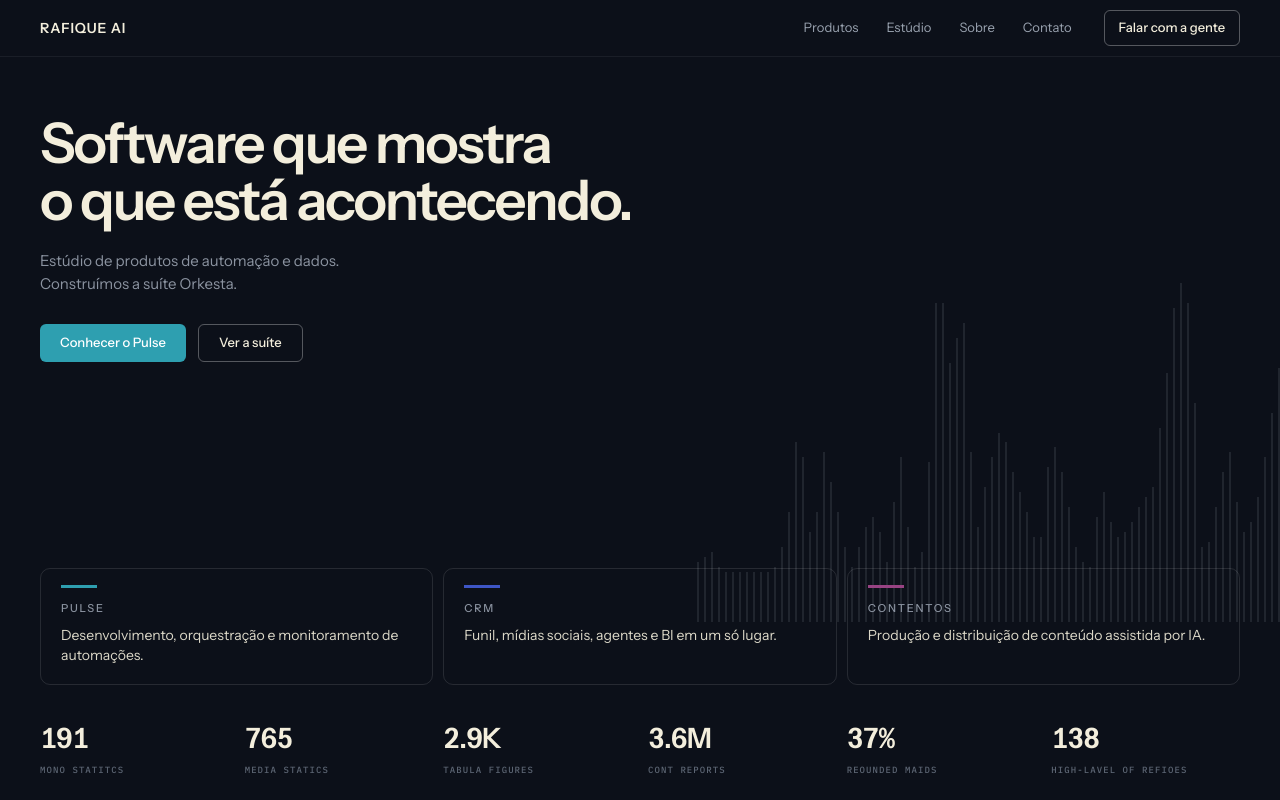
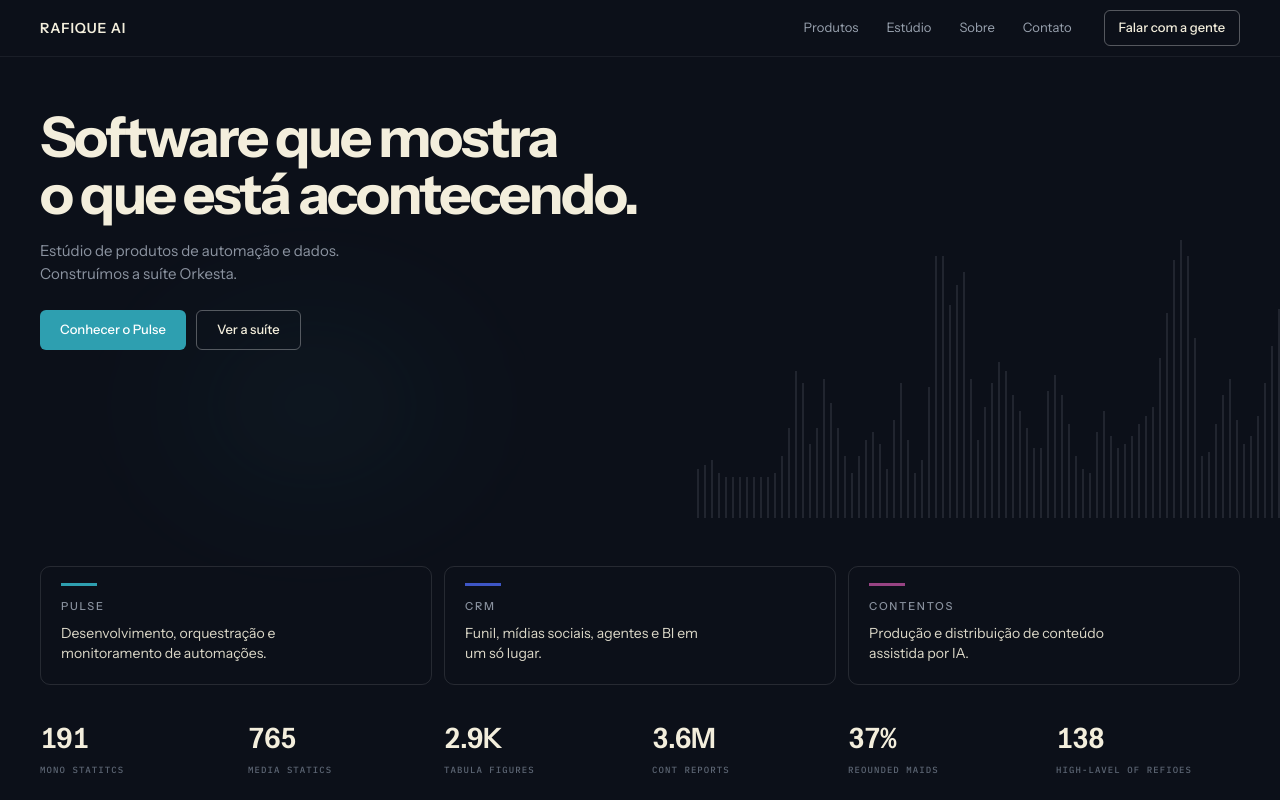
Before and after one commit to RafiqueAI-pro/rafiqueai-website, a Next.js app: page / in a window 1280 px wide. Built offline with nearby package versions, Linux system fonts and the light colour scheme.

Commit message:
Tighten hero spacing and trama position to mock
Add CTA glow, heavier headline, shorter hero-to-cards gap, and shift the
signal weave left/up to sit behind the copy like sitenovo.png.

```diff
--- a/src/components/home/HomeHero.tsx
+++ b/src/components/home/HomeHero.tsx
@@ -39,53 +39,63 @@ export function HomeHero() {
     <section className="relative isolate overflow-hidden">
       <SignalWeave />
 
+      {/* Glow teal suave atrás dos CTAs — presente no mock. */}
+      <div
+        aria-hidden
+        className="pointer-events-none absolute left-[8%] top-[28%] h-[280px] w-[420px] rounded-full opacity-40 blur-3xl max-md:hidden"
+        style={{
+          background:
+            "radial-gradient(ellipse at center, rgba(46,159,176,0.22) 0%, rgba(46,159,176,0.06) 45%, transparent 70%)",
+        }}
+      />
+
       <div
         className="relative z-10 mx-auto flex w-full max-w-site flex-col px-[82px] max-[1375px]:px-10 max-md:px-6"
         style={{ minHeight: "calc(100dvh - 57px)" }}
       >
-        <div className="pt-[58px] max-md:pt-10">
-          <h1 className="max-w-[700px] font-sans text-[56px] font-semibold leading-[1.02] tracking-[-0.038em] text-cream max-lg:text-[44px] max-md:text-[34px]">
+        <div className="pt-[52px] max-md:pt-10">
+          <h1 className="max-w-[720px] font-sans text-[56px] font-bold leading-[1.02] tracking-[-0.04em] text-cream max-lg:text-[44px] max-md:text-[34px]">
             Software que mostra
             <br />
             o que está acontecendo.
           </h1>
-          <p className="mt-5 max-w-[390px] text-[15px] leading-[1.55] text-[#8B93A0]">
+          <p className="mt-4 max-w-[390px] text-[15px] leading-[1.55] text-[#8B93A0]">
             Estúdio de produtos de automação e dados.
             <br />
             Construímos a suíte Orkesta.
           </p>
 
-          <div className="mt-7 flex flex-wrap items-center gap-3">
+          <div className="mt-6 flex flex-wrap items-center gap-2.5">
             <Link
               href="/produtos/orkesta"
-              className="inline-flex h-[38px] items-center justify-center rounded-md bg-pulse-500 px-5 text-[13px] font-medium text-white transition-colors duration-base ease-standard hover:bg-pulse-600"
+              className="inline-flex h-10 items-center justify-center rounded-md bg-pulse-500 px-5 text-[13px] font-medium text-white transition-colors duration-base ease-standard hover:bg-pulse-600"
             >
               Conhecer o Pulse
             </Link>
             <Link
               href="/#produtos"
-              className="inline-flex h-[38px] items-center justify-center rounded-md border border-white/30 px-5 text-[13px] font-medium text-cream transition-colors duration-base ease-standard hover:border-white/45 hover:bg-white/[0.03]"
+              className="inline-flex h-10 items-center justify-center rounded-md border border-white/30 px-5 text-[13px] font-medium text-cream transition-colors duration-base ease-standard hover:border-white/45 hover:bg-white/[0.03]"
             >
               Ver a suíte
             </Link>
           </div>
         </div>
 
-        <div className="mt-[88px] flex flex-1 flex-col justify-end pb-6 max-md:mt-12">
+        <div className="mt-14 flex flex-1 flex-col justify-end pb-6 max-md:mt-12">
           <div
             id="produtos"
-            className="grid grid-cols-1 gap-2.5 md:grid-cols-3"
+            className="grid grid-cols-1 gap-3 md:grid-cols-3"
           >
             {PRODUCTS.map((product) => (
               <article
                 key={product.id}
-                className="rounded-[10px] border border-white/[0.11] bg-transparent px-5 pb-[18px] pt-4"
+                className="rounded-[10px] border border-white/[0.11] bg-transparent px-5 pb-5 pt-4"
               >
                 <div className={`mb-3 h-[3px] w-9 ${product.accent}`} />
                 <h2 className="font-sans text-[11px] font-medium uppercase tracking-[0.16em] text-[#8B93A0]">
                   {product.name}
                 </h2>
-                <p className="mt-2 text-[14px] leading-[1.45] text-cream/90">
+                <p className="mt-2 max-w-[240px] text-[14px] leading-[1.45] text-cream/90">
                   {product.description}
                 </p>
               </article>
@@ -94,10 +104,10 @@ export function HomeHero() {
 
           <div
             id="estudio"
-            className="mt-8 grid grid-cols-1 gap-2.5 md:grid-cols-3"
+            className="mt-8 grid grid-cols-1 gap-3 md:grid-cols-3"
           >
             {PRODUCTS.map((product) => (
-              <div key={product.id} className="grid grid-cols-2 gap-x-4">
+              <div key={product.id} className="grid grid-cols-2 gap-x-6">
                 {product.stats.map((stat) => (
                   <div key={stat.label}>
                     <div className="font-sans text-[28px] font-semibold tabular-nums tracking-[-0.03em] text-cream">
--- a/src/components/home/SignalWeave.tsx
+++ b/src/components/home/SignalWeave.tsx
@@ -1,6 +1,5 @@
 /**
  * Alturas das barras medidas no mock (gaps filtrados).
- * densify → ~80 barras, 2px + gap 5px ≈ trama do sitenovo.
  */
 const MEASURED = [
   12, 14, 10, 10, 10, 10, 10, 17, 42, 14, 34, 23, 10, 17, 22, 12, 35, 10, 16,
@@ -28,17 +27,18 @@ export function SignalWeave({ className = "" }: { className?: string }) {
       aria-hidden
       className={`pointer-events-none absolute inset-y-0 right-0 hidden overflow-hidden md:block ${className}`}
       style={{
-        width: "68%",
-        opacity: 0.14,
+        width: "78%",
+        opacity: 0.145,
         maskImage:
-          "linear-gradient(90deg, transparent 0%, rgba(0,0,0,.45) 14%, #000 32%)",
+          "linear-gradient(90deg, transparent 0%, rgba(0,0,0,.4) 12%, #000 28%)",
         WebkitMaskImage:
-          "linear-gradient(90deg, transparent 0%, rgba(0,0,0,.45) 14%, #000 32%)",
+          "linear-gradient(90deg, transparent 0%, rgba(0,0,0,.4) 12%, #000 28%)",
       }}
     >
+      {/* Faixa vertical alinhada ao hero do mock (entre header e cards). */}
       <div
-        className="absolute inset-x-0 bottom-[24%] top-[9%] flex items-end justify-end"
-        style={{ gap: "5px" }}
+        className="absolute inset-x-0 flex items-end justify-end"
+        style={{ top: "7%", bottom: "38%", gap: "5px" }}
       >
         {HEIGHTS.map((h, i) => (
           <span
```
